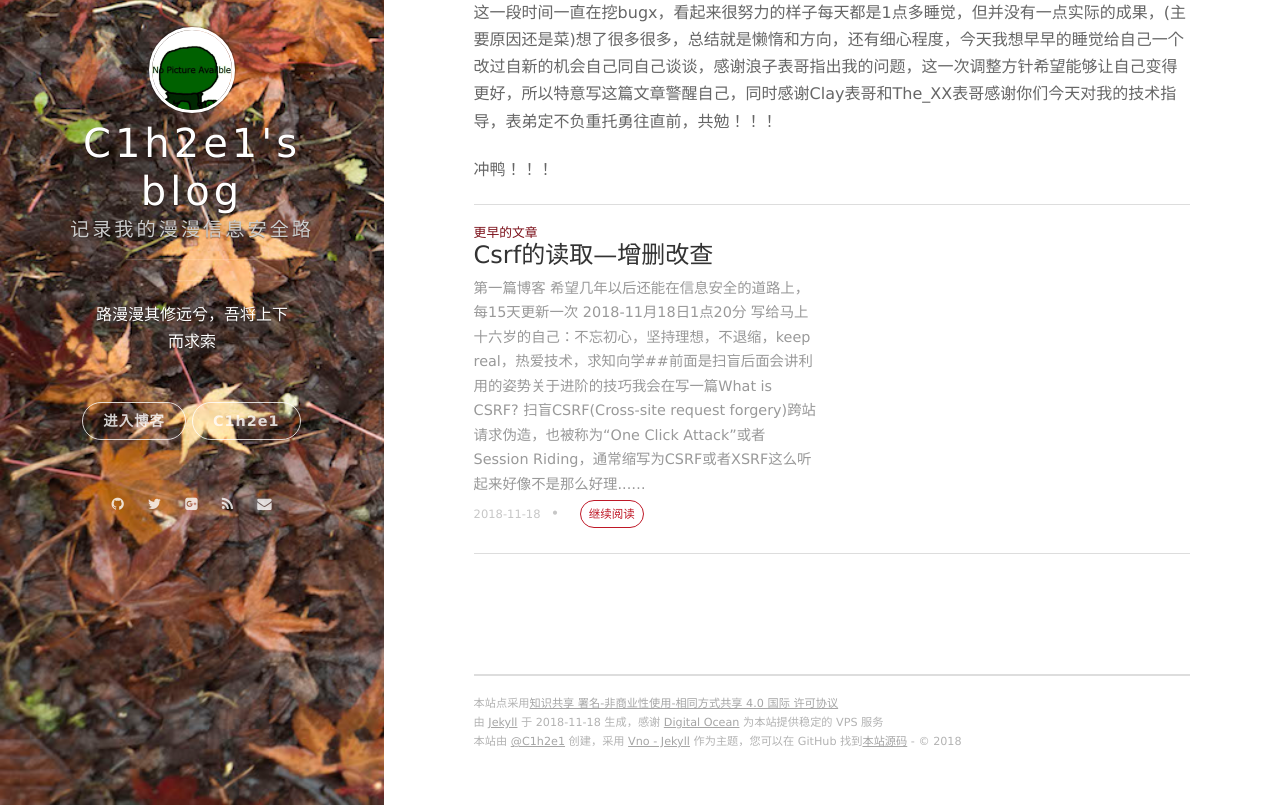
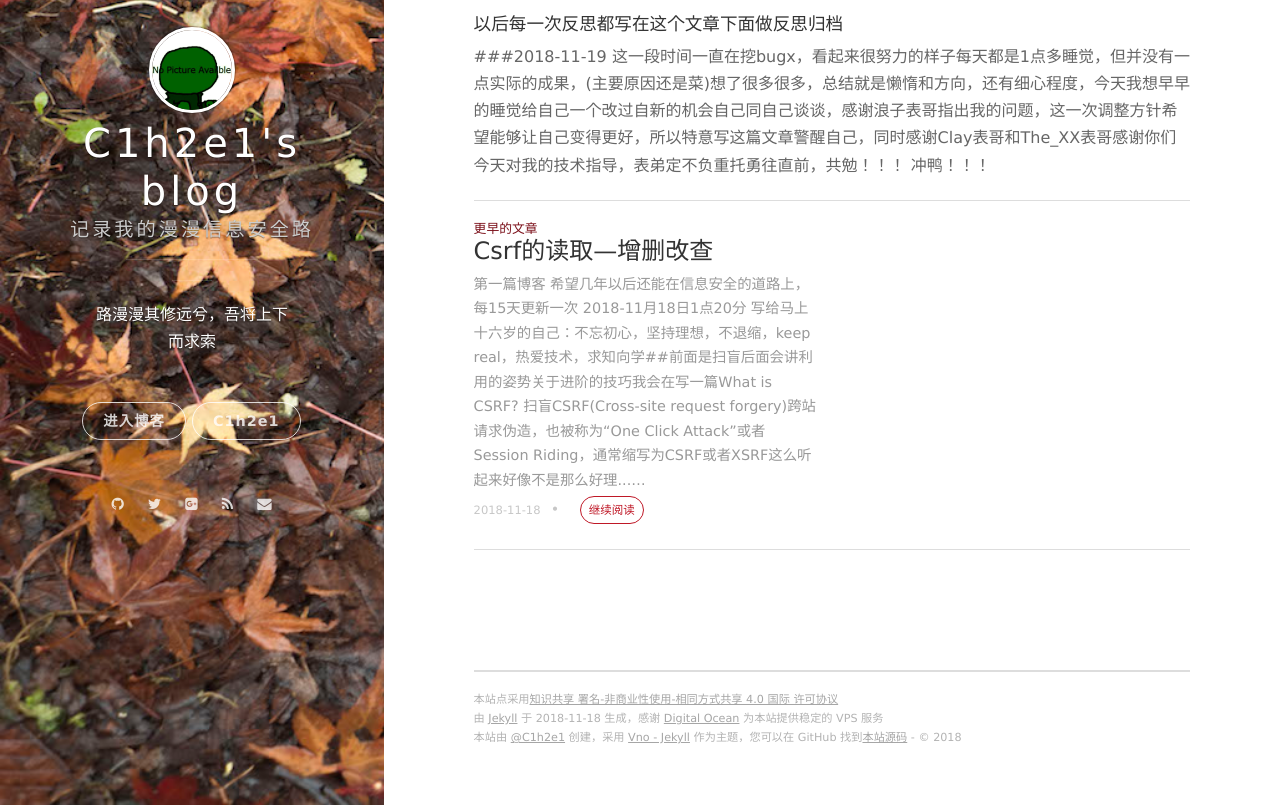
Before and after one commit to C1h2e1/c1h2e1.github.io, a Jekyll site: the page built from _posts/2018-11-18-对漏洞挖掘的反思.markdown, in a window 1280 px wide and 1062 px high, cut to the strip 257-1062 px from the top of the window. Built offline with Jekyll 4.4.1, drawn with Linux system fonts in a browser that asks for light colours; nearby versions of some CDN libraries; comment, search, counter and statistics services are not loaded.

Commit message:
Update 2018-11-18-对漏洞挖掘的反思.markdown

```diff
--- a/_posts/2018-11-18-对漏洞挖掘的反思.markdown
+++ b/_posts/2018-11-18-对漏洞挖掘的反思.markdown
@@ -1,11 +1,12 @@
 ---
 layout: post
 title:  反思与总结
-date: 2018-11-19 10:28:24.000000000 +08:00
+date: 2018-11-19 21:28:24.000000000 +08:00
 ---
 #### 分享一首歌
 <iframe frameborder="no" border="0" marginwidth="0" marginheight="0" width="520" height="86" src="//music.163.com/outchain/player?type=2&id=524149464&auto=0&height=66"></iframe>
 
+#### 以后每一次反思都写在这个文章下面做反思归档
+###2018-11-19
 这一段时间一直在挖bugx，看起来很努力的样子每天都是1点多睡觉，但并没有一点实际的成果，(主要原因还是菜)想了很多很多，总结就是懒惰和方向，还有细心程度，今天我想早早的睡觉给自己一个改过自新的机会自己同自己谈谈，感谢浪子表哥指出我的问题，这一次调整方针希望能够让自己变得更好，所以特意写这篇文章警醒自己，同时感谢Clay表哥和The_XX表哥感谢你们今天对我的技术指导，表弟定不负重托勇往直前，共勉！！！
-
 冲鸭！！！
```
